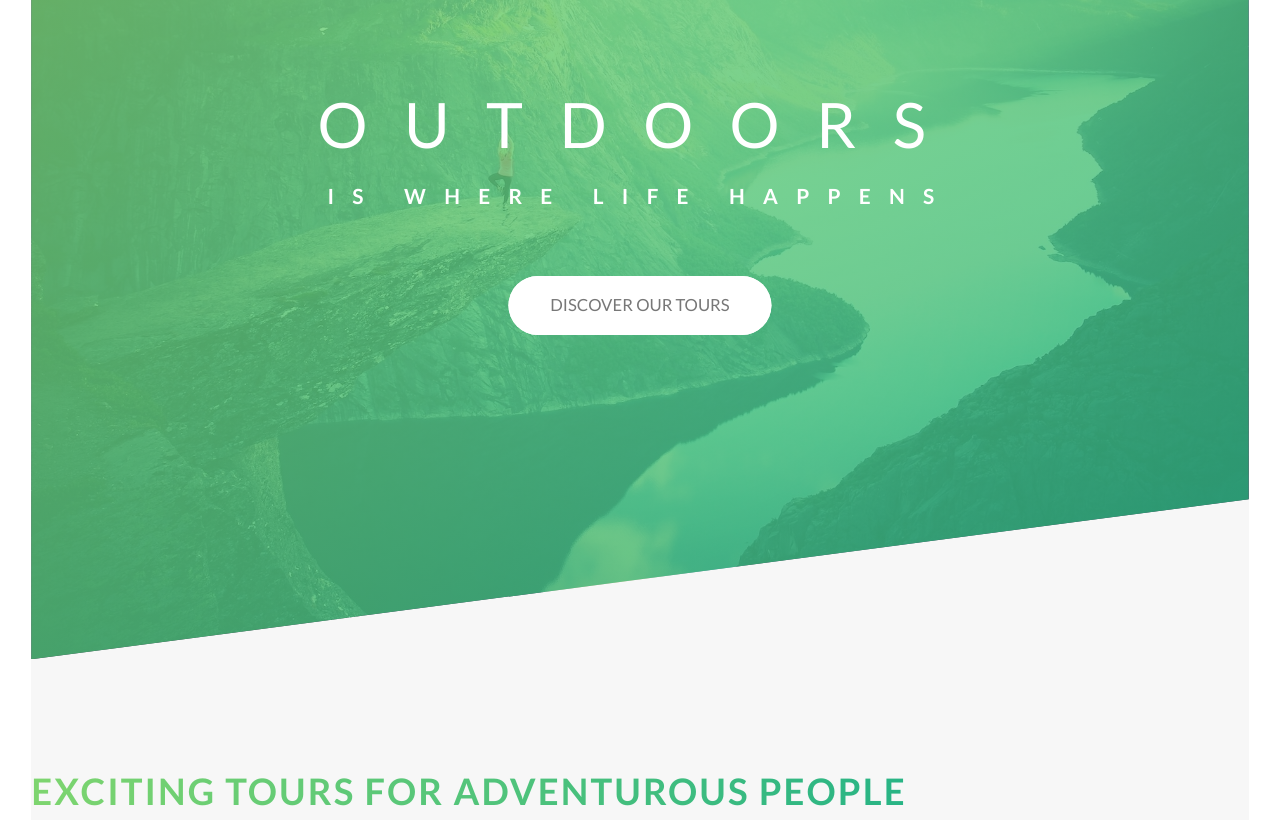
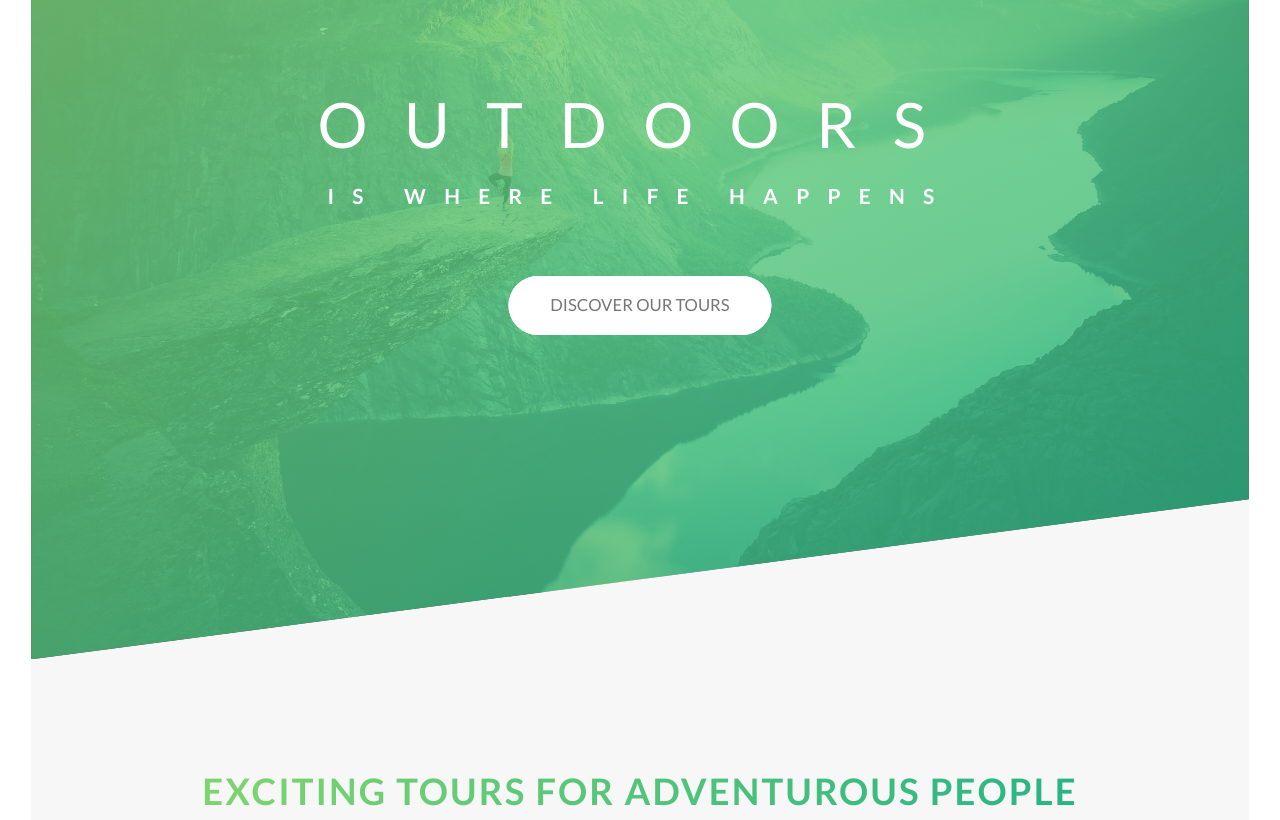
Before and after one commit to AshTappin/advanced-css-learnings, a website: page index.html in a window 1280 px wide. Shown: the part 132-952 px from the top of the page. Drawn offline with Linux system fonts and the light colour scheme.

Commit message:
Center align header

```diff
--- a/index.html
+++ b/index.html
@@ -30,7 +30,7 @@
         <main>
             <section class="section-about">
 
-                <div class="margin-bottom-big">
+                <div class="center-text margin-bottom-big">
                     <h2 class="heading-secondary">
                         Exciting tours for adventurous people
                     </h2>
--- a/sass/main.scss
+++ b/sass/main.scss
@@ -15,3 +15,7 @@
 @import "layout/margins";
 
 @import "pages/_home.scss";
+
+.center-text {
+  text-align: center;
+}
```
Also changed, not shown: css/style.css.
